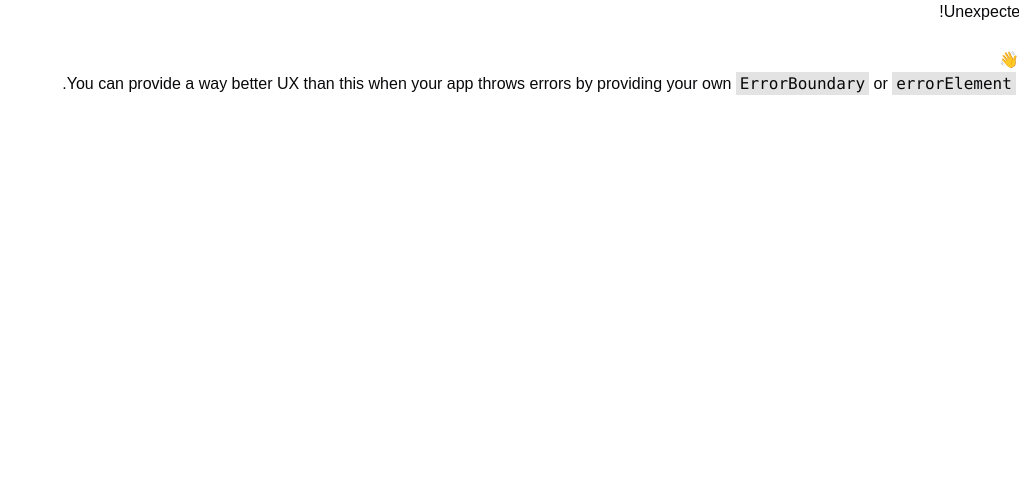
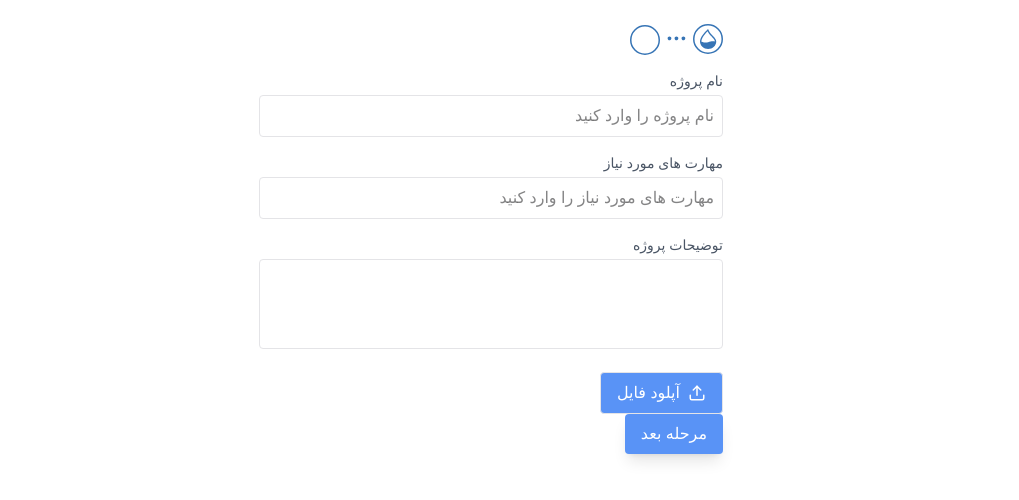
Before and after one commit to NiflheimDevs/FrontEnd, a React (Vite) app in the folder niflheim/: page /createproject in a window 1280 px wide. Before the commit this address had no page. Shown: the top 500 px of the page, without its empty margins (261-1280 px from the left). Built offline with nearby package versions, Linux system fonts and the light colour scheme.

Commit message:
feat(create-project)

```diff
--- /dev/null
+++ b/niflheim/src/pages/CreateProject/CreateProject.tsx
@@ -0,0 +1,64 @@
+import React from "react";
+import { Upload } from "lucide-react";
+import step from "@/assets/CreateProject/step1.svg";
+const CreateProject: React.FC = () => {
+  return (
+    <div className="max-w-lg mx-auto p-6">
+        <div className="mb-4">
+        <img src={step} alt="Step 1" />
+      </div>
+      <div className="mb-4">
+        <label className="block text-sm text-gray-600" htmlFor="project-name">
+          نام پروژه
+        </label>
+        <input
+          id="project-name"
+          type="text"
+          placeholder="نام پروژه را وارد کنید"
+          className="w-full p-2 mt-1 border rounded focus:ring focus:ring-blue-300"
+        />
+      </div>
+      <div className="mb-4">
+        <label className="block text-sm text-gray-600" htmlFor="">
+           مهارت های مورد نیاز
+        </label>
+        <input
+          id="username"
+          type="text"
+          placeholder="مهارت های مورد نیاز را وارد کنید"
+          className="w-full p-2 mt-1 border rounded focus:ring focus:ring-blue-300"
+        />
+      </div>
+
+
+      <div className="mb-4">
+        <label className="block text-sm text-gray-600" htmlFor="bio">
+          توضیحات پروژه
+        </label>
+        <textarea
+          id="bio"
+          placeholder=""
+          className="w-full p-2 mt-1 border rounded resize-none focus:ring focus:ring-blue-300"
+          rows={3}
+        ></textarea>
+      </div>
+
+      <div className="flex items-center justify-between">
+        <label
+          htmlFor="resume-upload"
+          className="flex items-center gap-2 px-4 py-2 border rounded cursor-pointer bg-[#5993F6] hover:bg-[#3E79DE] text-[#FFFFFF]"
+        >
+          <Upload size={18} /> آپلود فایل
+        </label>
+        <input type="file" className="hidden" id="resume-upload" />
+      </div>
+      <button
+            className="cursor-pointer bg-[#5993F6] px-4 py-2 rounded shadow-lg hover:bg-[#3E79DE] text-[#FFFFFF] "
+          >
+            مرحله بعد
+          </button>
+    </div>
+  );
+};
+
+export default CreateProject;
--- a/niflheim/src/routes/routes.tsx
+++ b/niflheim/src/routes/routes.tsx
@@ -10,6 +10,8 @@ import Error from "../pages/Error/Error";
 import MobileVerify from "../pages/MobileVerify";
 import MobileVerifyWrapper from "../wrapper/MobileVerifyWrapper";
 import React from "react";
+
+import CreateProject from "../pages/CreateProject/CreateProject";
 
 // Public routes (accessible by anyone)
 export const publicRoutes = [
@@ -27,6 +29,7 @@ export const publicRoutes = [
   },
   { path: "/error", element: <Error /> },
   { path: "/dashboard", element: <Dashboard /> },
+  { path: "/createproject", element: <CreateProject /> },
 ];
 
 // Private routes (require authentication)
```
Also changed, not shown: niflheim/src/assets/CreateProject/step1.svg (added), niflheim/src/assets/CreateProject/step2.svg (added).
